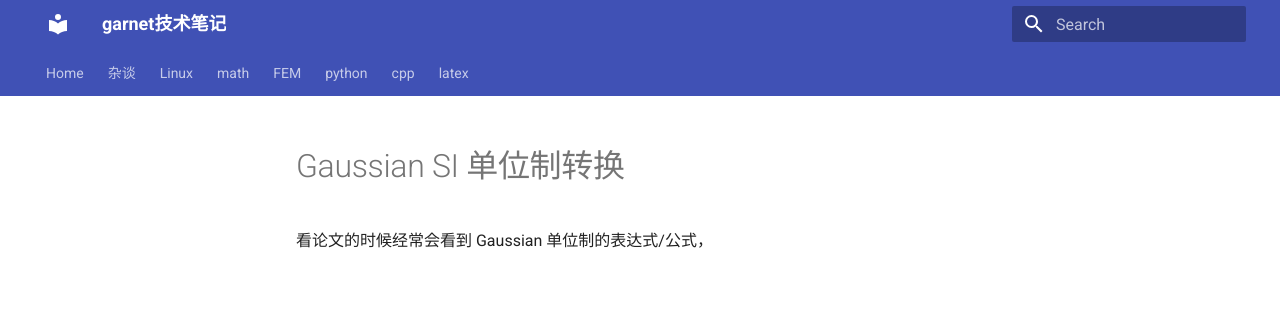
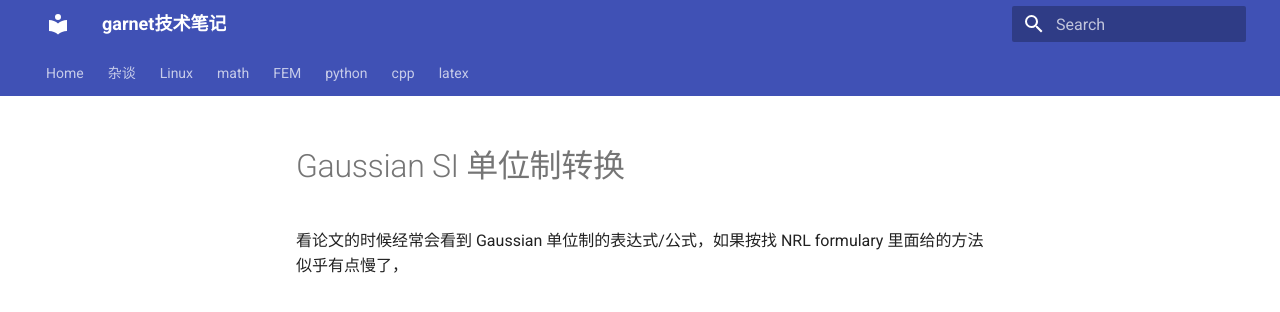
Before and after one commit to ymma98/technotes, an MkDocs documentation site: the page built from docs/math/GaussianSI单位制转换.md, in a window 1280 px wide. Shown: the top 312 px of the page. Built offline with MkDocs 1.6.1 and Material for MkDocs 9.7.7, drawn with Linux system fonts in a browser that asks for light colours.

Commit message:
docs/math/GaussianSI单位制转换.md updated from https://stackedit.cn/

```diff
--- a/docs/math/GaussianSI单位制转换.md
+++ b/docs/math/GaussianSI单位制转换.md
@@ -1,6 +1,6 @@
 # Gaussian SI 单位制转换
 
-看论文的时候经常会看到 Gaussian 单位制的表达式/公式，
+看论文的时候经常会看到 Gaussian 单位制的表达式/公式，如果按找 NRL formulary 里面给的方法似乎有点慢了，
 <!--stackedit_data:
-eyJoaXN0b3J5IjpbLTgyODA0MjAzMV19
+eyJoaXN0b3J5IjpbMzI5MTI3OTA4XX0=
 -->
```
